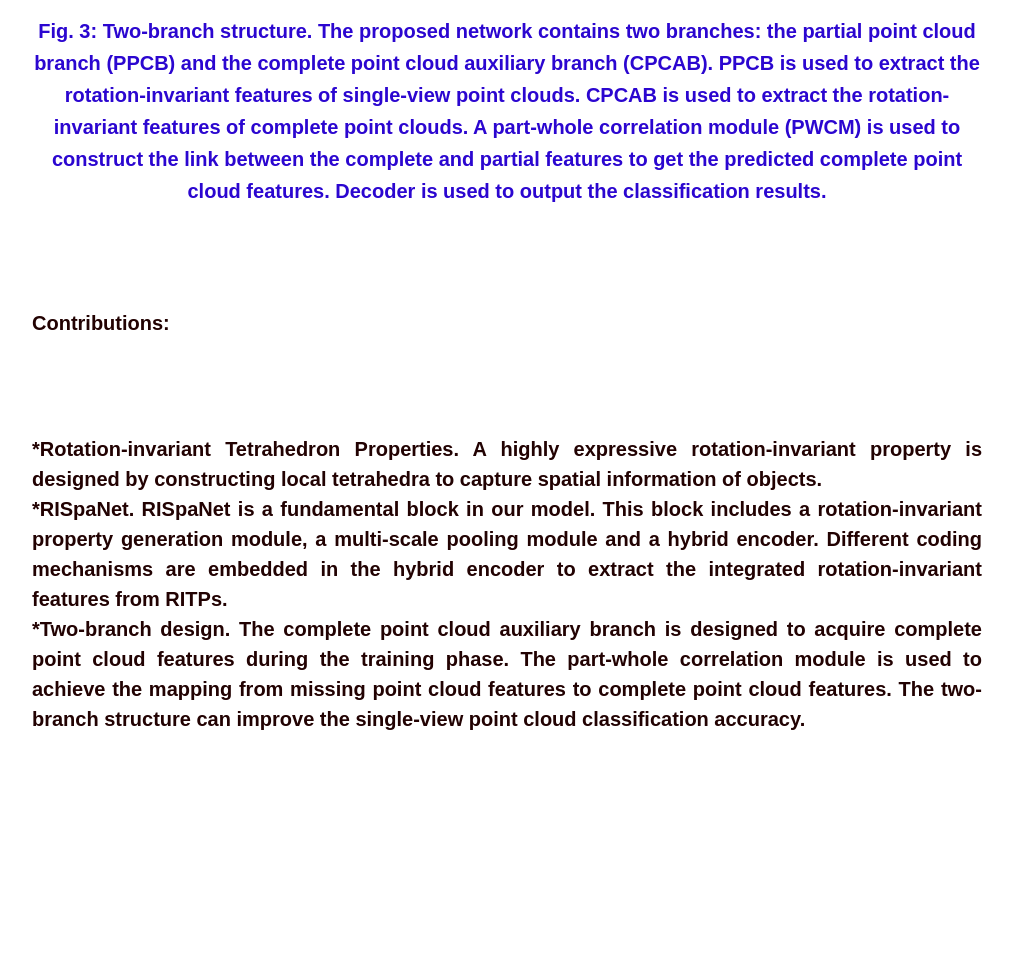
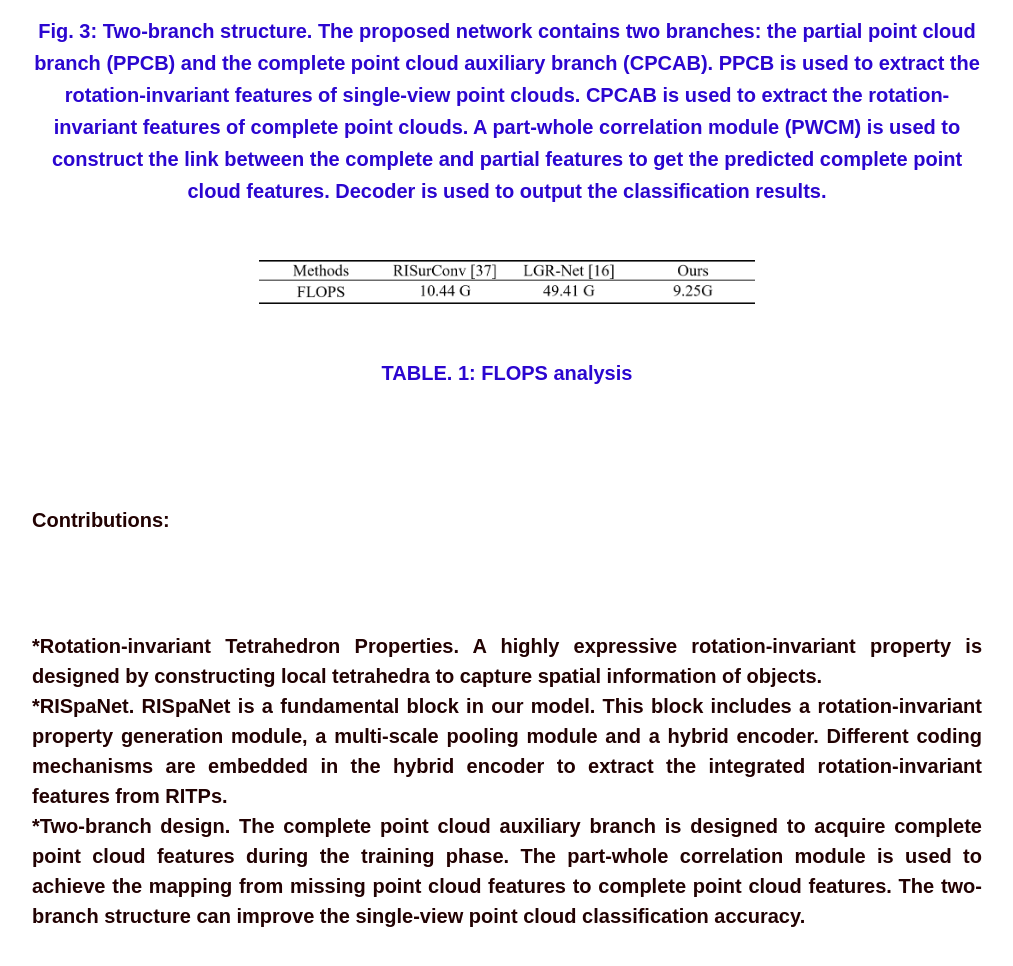
Before and after one commit to luxurylf/RISpaNet_project, a plain HTML site: page index.html in a window 1280 px wide. Shown: the part 2371-3337 px from the top of the page, without its empty margins (133-1146 px from the left). Before the commit the page ends 3182 px from the top, so only its background shows below. Drawn offline with nearby package versions, Linux system fonts and the light colour scheme; some icons are missing; a web font is replaced by a local one.

Commit message:
Add files via upload

```diff
--- a/index.html
+++ b/index.html
@@ -315,6 +315,32 @@
     </div>
 
   </section>
+  <section class="img">
+    <div style="display: flex; justify-content: center; align-items: center;">
+      <img src="./static/images/BIAO.png" alt="Centered Image"/>
+    </div>
+  </section>
+  <section class="publication-text">
+    <div class="hero-body">
+      <div class="container is-max-desktop">
+        <div class="columns is-centered">
+          <div class="column has-text-centered">
+            <div class="is-size-5 publication-authors">
+              <span class="author-block">TABLE. 1: FLOPS analysis  </span>
+            </div>
+          </div>
+        </div>
+      </div>
+    </div>
+
+  </section> </span>
+            </div>
+          </div>
+        </div>
+      </div>
+    </div>
+
+  </section>
 
   <section class="sectionab">
     <div class="hero-body">
```
Also changed, not shown: static/images/BIAO.png (added).
